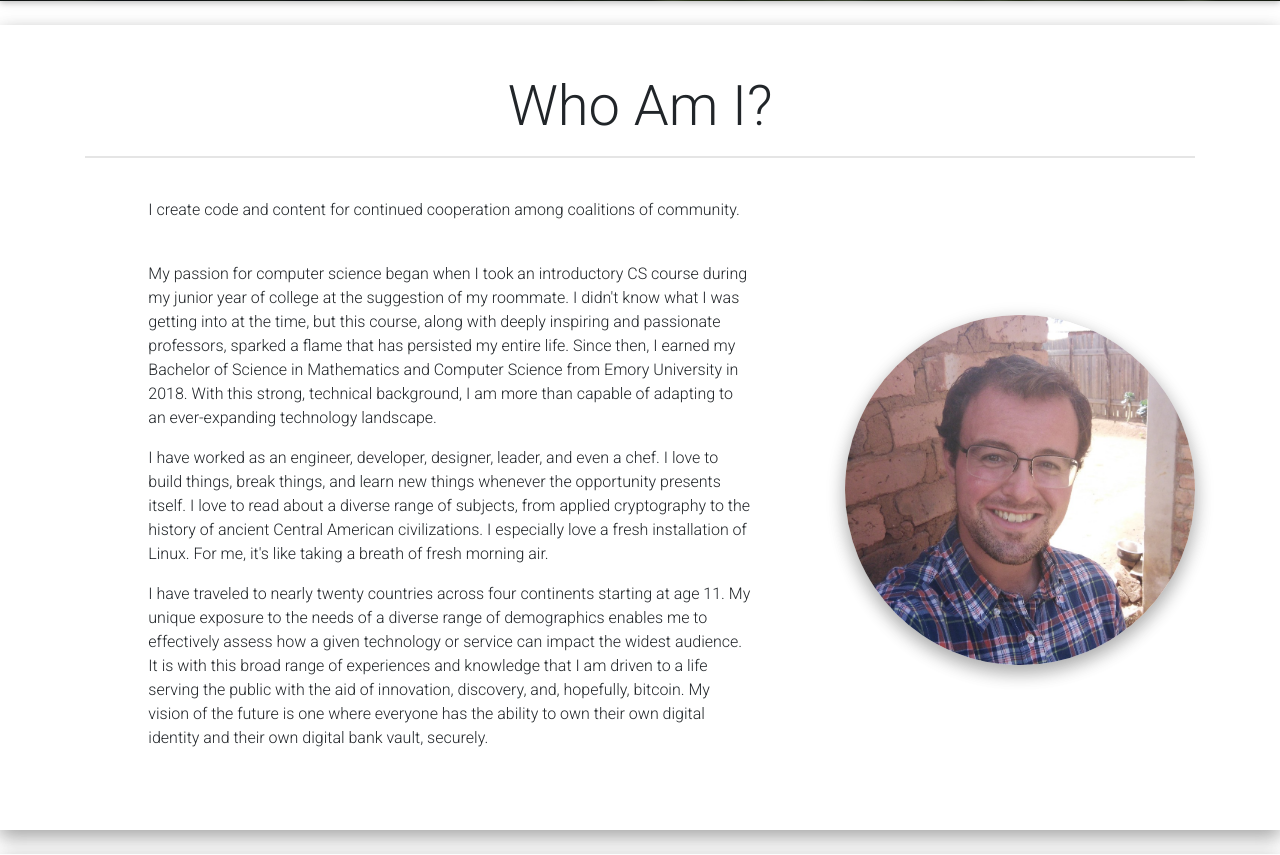
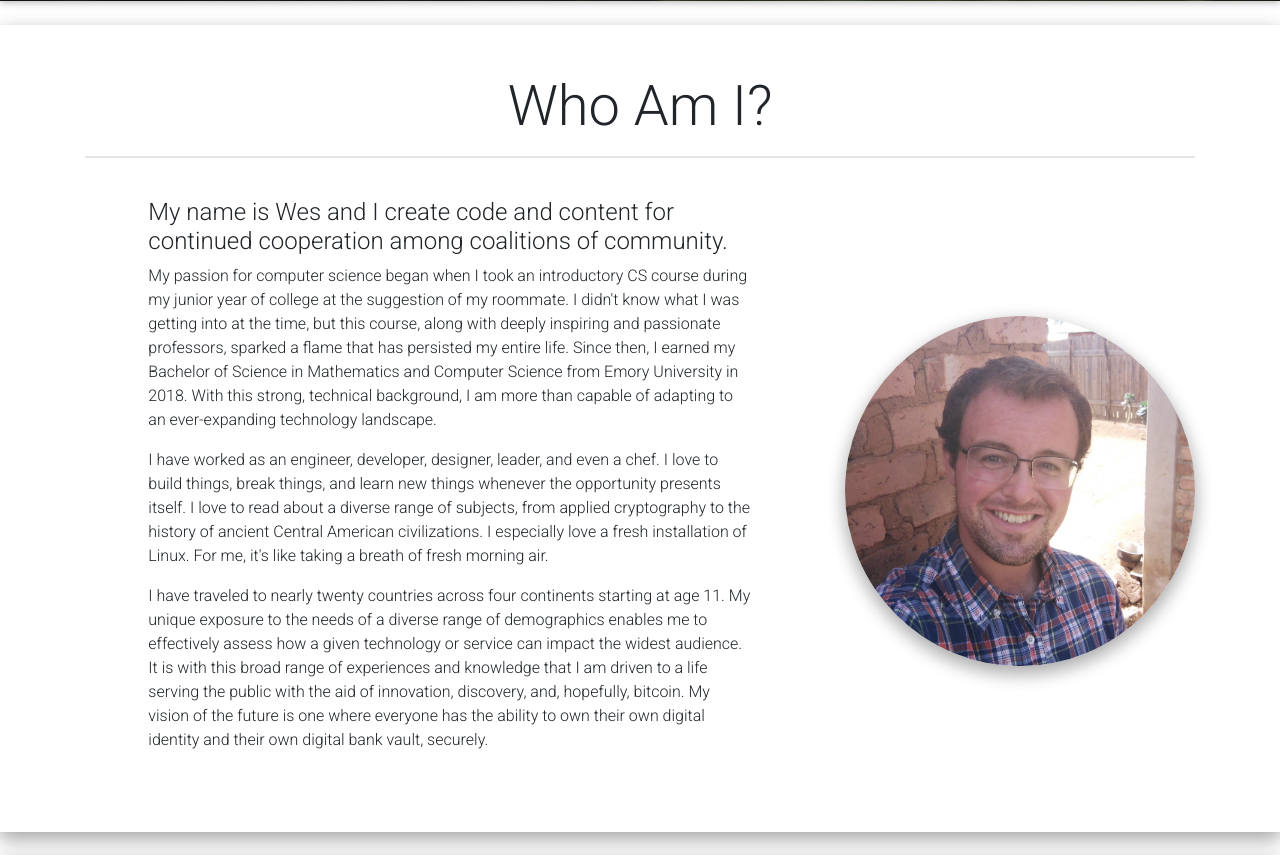
Before and after one commit to wesleyh-dev/django-website, a Django app: template home/templates/home/index.html in a window 1280 px wide. Shown: the part 799-1654 px from the top of the page. Run offline with Django 3.2, Linux system fonts and the light colour scheme; the template is opened without the code that fills it, so the values that code supplies are empty; some libraries are stand-ins or nearby versions.

Commit message:
Hotfix #2

```diff
--- a/home/templates/home/index.html
+++ b/home/templates/home/index.html
@@ -95,8 +95,7 @@
 
                         <!-- Grid column -->
                         <div class="col-xl-10 col-md-11 col-10 text-left">
-			    <p>I create code and content for continued cooperation among coalitions of community.</p>
-				<br>
+			    <h4>My name is Wes and I create code and content for continued cooperation among coalitions of community.</h4>
                             <p >My passion for computer science began when I took an introductory CS course during my junior year of college at the suggestion of my roommate. I didn't know what I was getting into at the time, but this course, along with deeply inspiring and passionate professors, sparked a flame that has persisted my entire life. Since then, I earned my Bachelor of Science in Mathematics and Computer Science from Emory University in 2018. With this strong, technical background, I am more than capable of adapting to an ever-expanding technology landscape.</p>
                         </div>
                         <!-- Grid column -->
```
